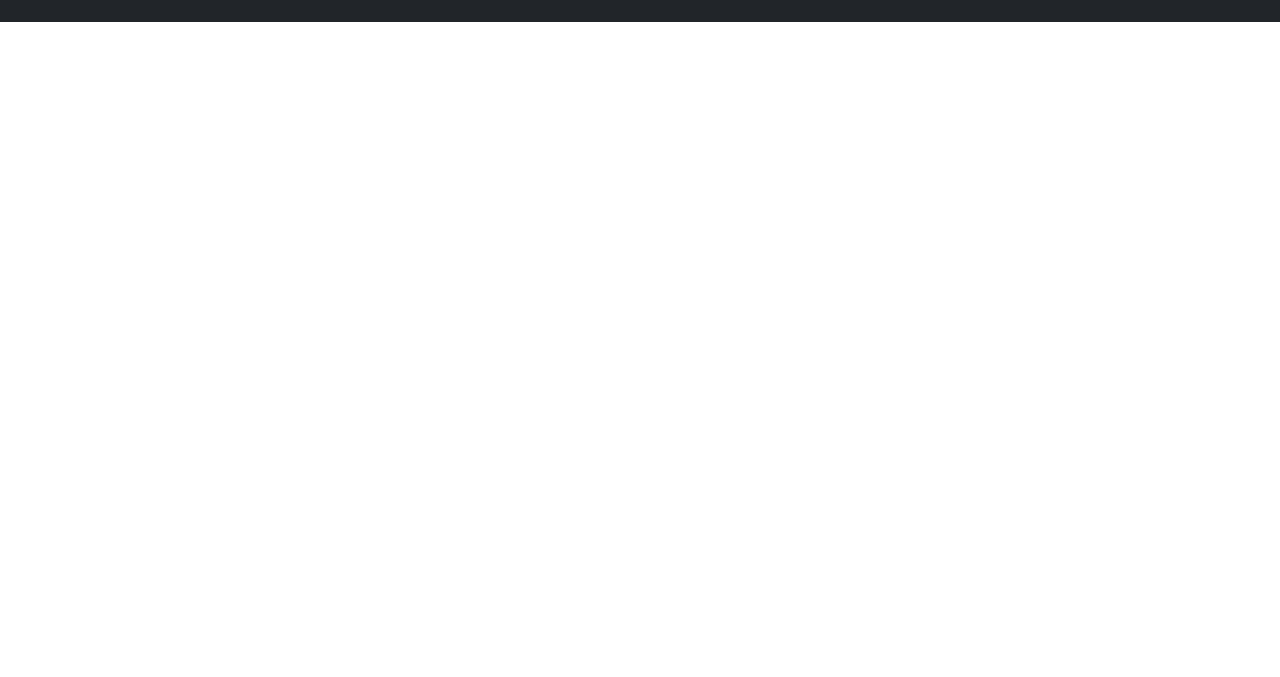
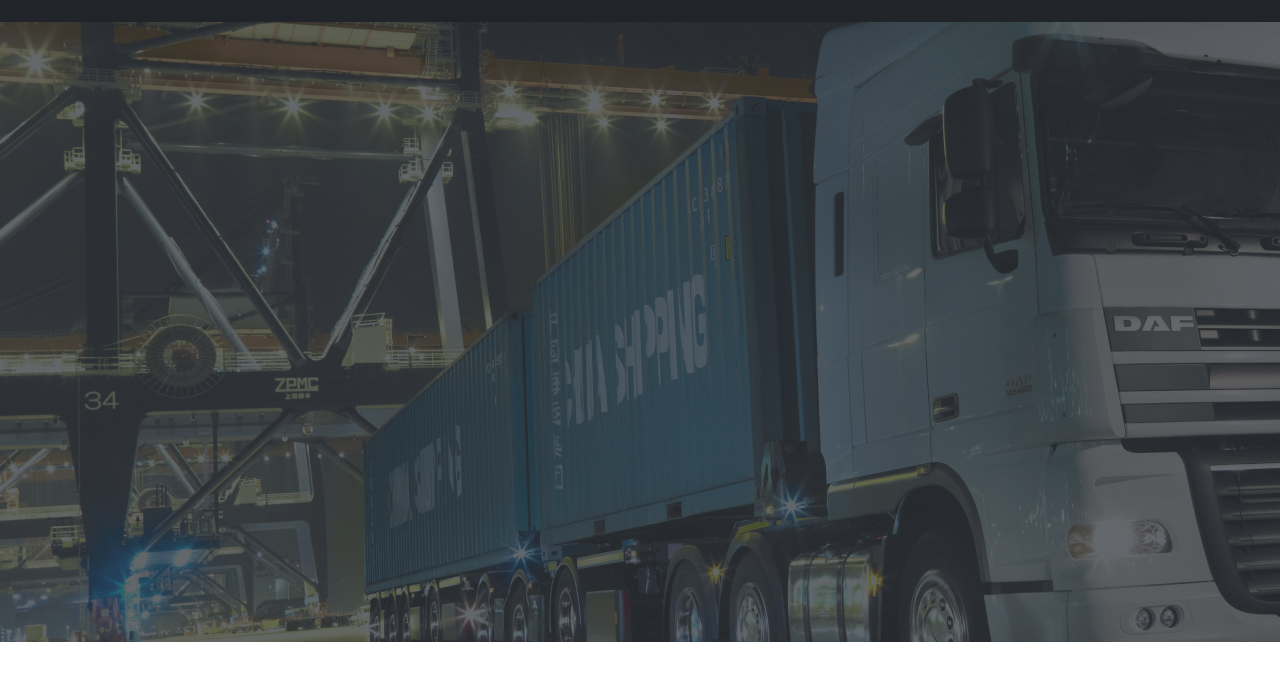
Before and after one commit to i0ji/sm_logistics, a website built with webpack: page src/index.html in a window 1280 px wide. Shown: the part 123-800 px from the top of the page. Built offline with nearby package versions, Linux system fonts and the light colour scheme.

Commit message:
image section added

```diff
--- a/src/index.html
+++ b/src/index.html
@@ -39,5 +39,13 @@
         </div>
     </div>
 </nav>
+
+
+    <div class="image-section">
+        <div class="col">
+
+        </div>
+    </div>
+
 </body>
 </html>
--- /dev/null
+++ b/src/styles/_image-section.scss
@@ -0,0 +1,9 @@
+.image-section {
+  height: 620px;
+  background-image: url('../img/intro.jpg');
+  display: flex;
+  justify-content: center;
+  align-items: center;
+
+
+}
--- a/src/styles/main.scss
+++ b/src/styles/main.scss
@@ -2,3 +2,4 @@
 @import 'reset';
 @import 'color';
 @import 'navbar';
+@import 'image-section';
```
